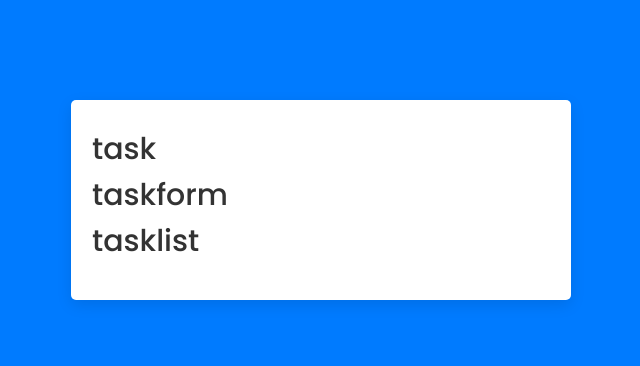
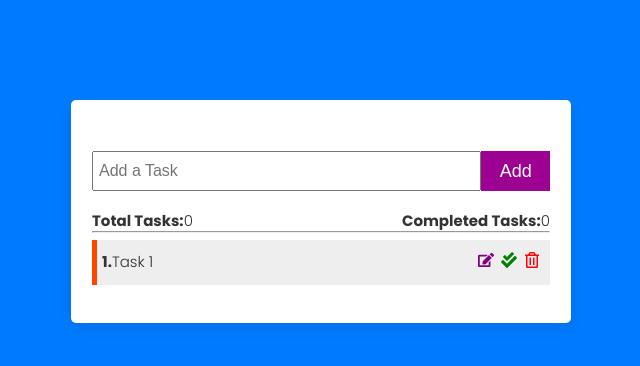
Before and after one commit to anna-sahradyan/to-do-list-frontend, a React (Create React App) app: page / in a window 1280 px wide. Shown: the top 366 px of the page, without its empty margins (319-959 px from the left). Built offline with nearby package versions, Linux system fonts and the light colour scheme.

Commit message:
added components

```diff
--- a/package.json
+++ b/package.json
@@ -6,7 +6,7 @@
     "@testing-library/jest-dom": "^5.16.5",
     "@testing-library/react": "^13.4.0",
     "@testing-library/user-event": "^13.5.0",
-    "axios": "^1.3.5",
+    "axios": "^1.3.6",
     "concurrently": "^8.0.1",
     "dotenv": "^16.0.3",
     "express": "^4.18.2",
--- a/src/components/Home.jsx
+++ b/src/components/Home.jsx
@@ -6,8 +6,6 @@ import TaskList from "./TaskList";
 const Home = () => {
     return (
         <>
-            <Task/>
-            <TaskForm/>
             <TaskList/>
         </>
     );
--- a/src/components/Task.jsx
+++ b/src/components/Task.jsx
@@ -1,9 +1,19 @@
 import React from 'react';
+import {FaEdit,FaCheckDouble,FaRegTrashAlt} from "react-icons/fa";
 
 const Task = () => {
     return (
         <>
-            <h2>task</h2>
+            <div className="task">
+               <p><b>1.</b>
+                   Task 1
+               </p>
+                <div className="task-icons">
+                    <FaEdit color={"purple"}/>
+                    <FaCheckDouble color={"green"}/>
+                    <FaRegTrashAlt color={"red"}/>
+                </div>
+            </div>
         </>
     );
 };
--- a/src/components/TaskForm.jsx
+++ b/src/components/TaskForm.jsx
@@ -1,9 +1,14 @@
 import React from 'react';
 
-const TaskForm = () => {
+const TaskForm = ({handleInputChange, createTask, name}) => {
+
     return (
         <>
-<h2>taskform</h2>
+            <form className={"task-form"} onSubmit={createTask}>
+                <input type="text" placeholder={"Add a Task"} name={"name"} value={name} onChange={handleInputChange}/>
+                <button type={"submit"}>Add</button>
+
+            </form>
         </>
     );
 };
--- a/src/components/TaskList.jsx
+++ b/src/components/TaskList.jsx
@@ -1,9 +1,47 @@
-import React from 'react';
+import React, {useState} from 'react';
+import TaskForm from "./TaskForm";
+import Task from "./Task";
+import {toast} from "react-toastify";
+import axios from "axios";
 
 const TaskList = () => {
+    const [formData, setFormData] = useState({
+        name: "",
+        completed: false
+    });
+    const {name} = formData;
+    const handleInputChange = (e) => {
+        const {name, value} = e.target;
+        setFormData({...formData, [name]: value})
+    }
+    const createTask = async (e) => {
+        e.preventDefault();
+        if (name === "") {
+            return toast.error("Input field cannot be empty");
+        }
+        try {
+            await  axios.post(`http://localhost:8000/api/tasks`,formData)
+            setFormData({...formData,name:""})
+
+        } catch (err) {
+           toast.error(error.message)
+        }
+
+    }
     return (
         <>
-<h2>tasklist</h2>
+            <TaskForm name={name} handleInputChange={handleInputChange} createTask={createTask}/>
+            <div className="--flex-between --pb">
+                <p>
+                    <b>Total Tasks:</b>0
+                </p>
+                <p>
+                    <b>Completed Tasks:</b>0
+                </p>
+            </div>
+            <hr/>
+            <Task/>
+
         </>
     );
 };
```
Also changed, not shown: 1 other file (tests, documents, lock files or other folders).
